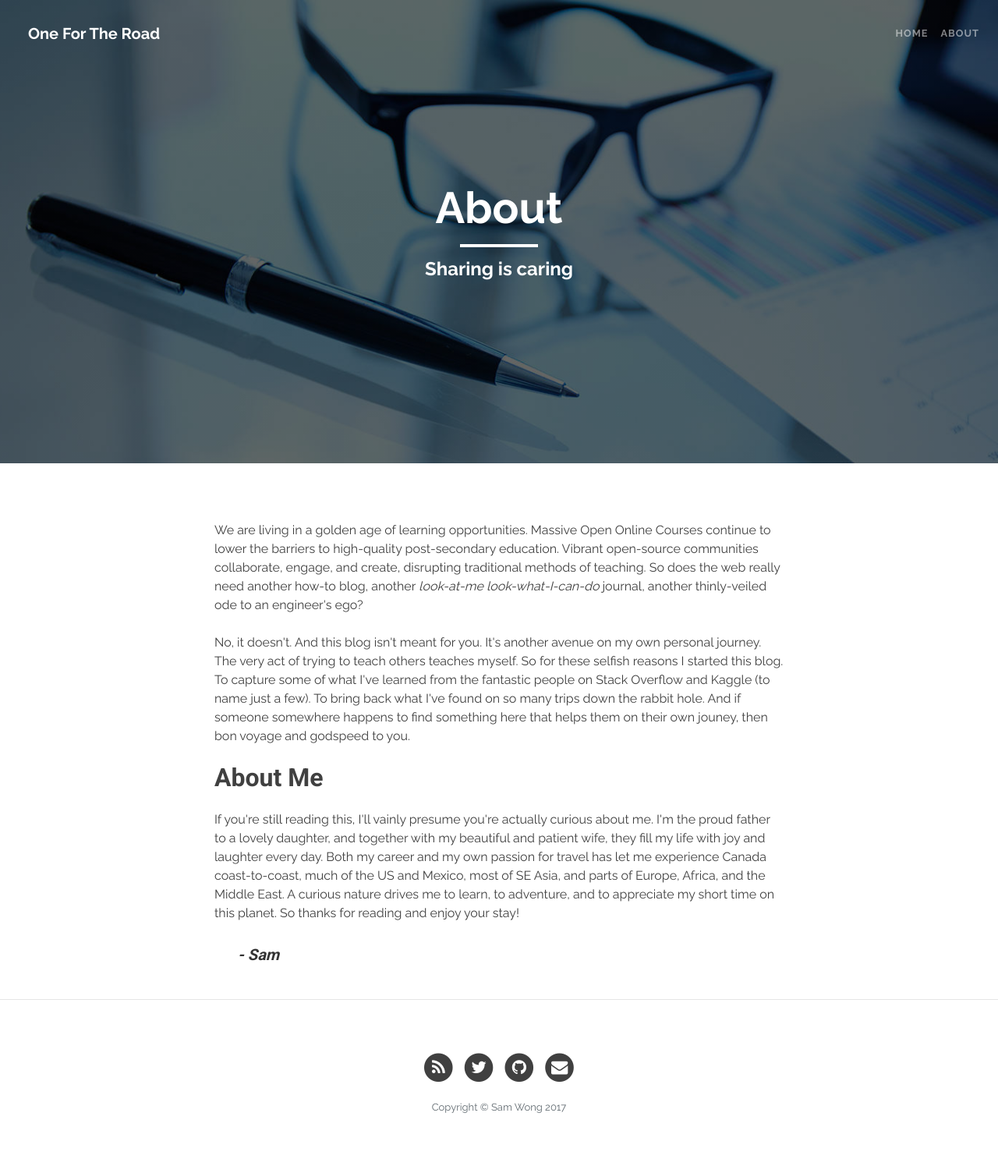
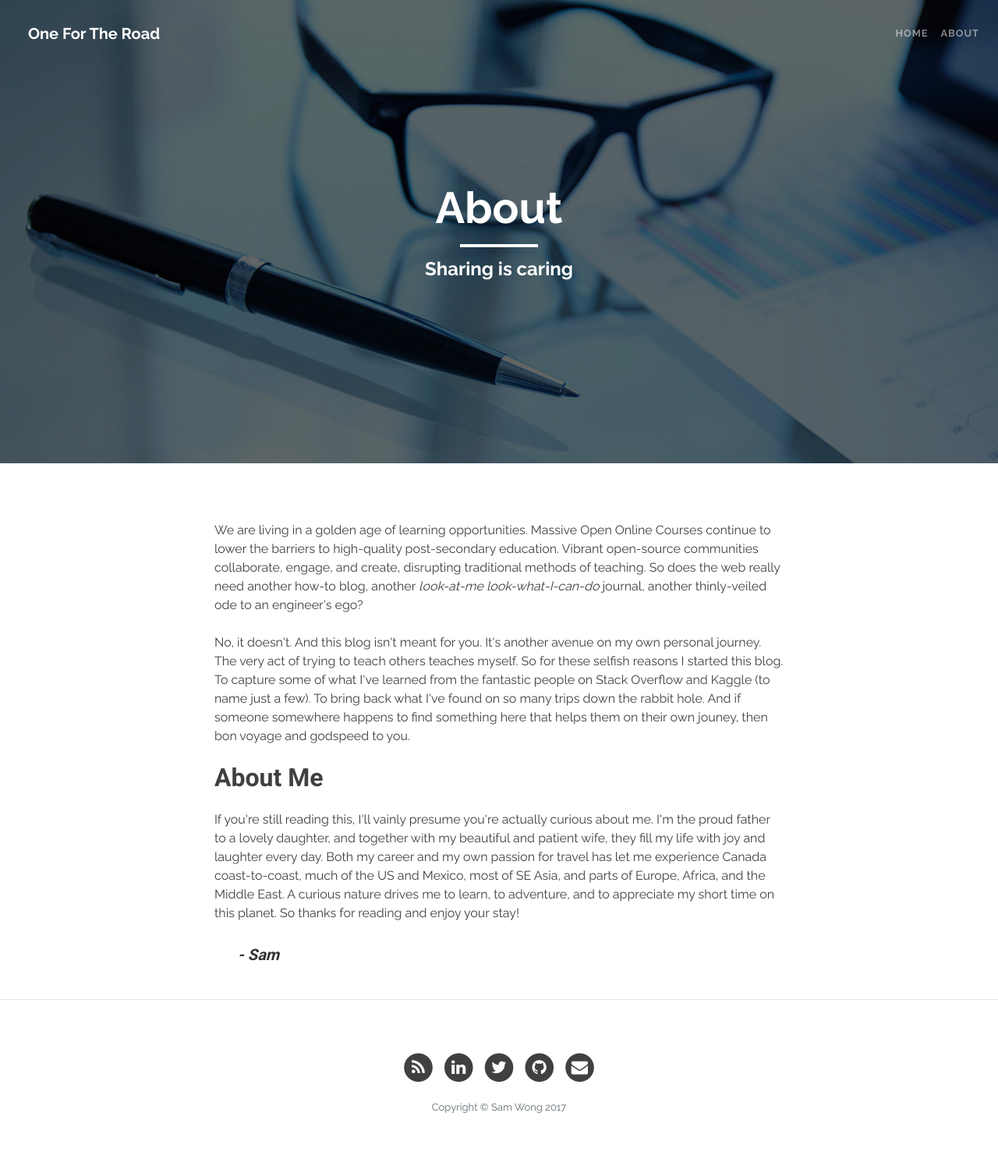
Before and after one commit to SirSamelot/onefortheroad.github.io, a Jekyll site: the page built from about.html, in a window 1280 px wide. Shown: the whole page at 78% size. Built offline with Jekyll 4.4.1, drawn with Linux system fonts in a browser that asks for light colours; nearby versions of some CDN libraries.

Commit message:
Add LinkedIn

```diff
--- a/_config.yml
+++ b/_config.yml
@@ -8,6 +8,7 @@
 baseurl: "" # the subpath of your site, e.g. /blog
 url: "" # the base hostname & protocol for your site, e.g. http://example.com
 repository: onefortheroad/onefortheroad.github.io
+linkedin_username: sam-wong-p-eng-73696b87
 twitter_username: SirSamelot
 github_username:  OneForTheRoad
 facebook_username:
--- a/_includes/footer.html
+++ b/_includes/footer.html
@@ -11,6 +11,16 @@
                         </span>
                     </a>
                 </li>
+                {% if site.linkedin_username %}
+                <li class="list-inline-item">
+                    <a href="https://www.linkedin.com/in/{{ site.linkedin_username }}">
+                        <span class="fa-stack fa-lg">
+                            <i class="fa fa-circle fa-stack-2x"></i>
+                            <i class="fa fa-linkedin fa-stack-1x fa-inverse"></i>
+                        </span>
+                    </a>
+                </li>
+                {% endif %}
                 {% if site.twitter_username %}
                 <li class="list-inline-item">
                     <a href="https://twitter.com/{{ site.twitter_username }}">
```
